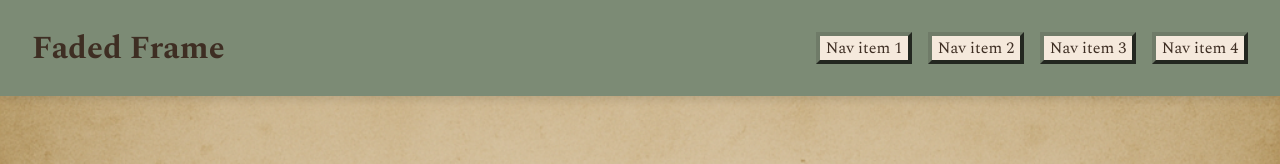
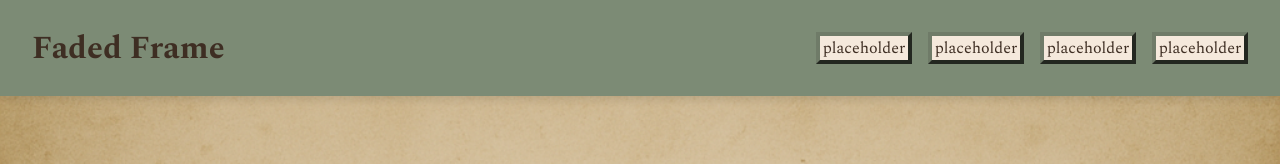
Before and after one commit to Asksolped/Faded-frame, a React (Vite) app: page / in a window 1280 px wide. Shown: the top 164 px of the page. Built offline with nearby package versions, Linux system fonts and the light colour scheme.

Commit message:
nav item update

```diff
--- a/src/Header.jsx
+++ b/src/Header.jsx
@@ -2,7 +2,7 @@ import { useEffect, useRef } from "react";
 /*
 Function to show navbar when the page is scrolled
  */
-function Header() {
+function Header({ navItem = "placeholder" }) {
   const navRef = useRef(null);
 
   useEffect(() => {
@@ -31,24 +31,24 @@ function Header() {
       <nav>
         <div className="nav-item">
           <a href="#">
-            <p className="nav-text">Nav item 1</p>
+            <p className="nav-text">{navItem}</p>
           </a>
         </div>
         <div className="nav-item">
           <a href="#">
-            <p className="nav-text">Nav item 2</p>
+            <p className="nav-text">{navItem}</p>
           </a>
         </div>
         <div className="nav-item">
           {" "}
           <a href="#">
-            <p className="nav-text">Nav item 3</p>
+            <p className="nav-text">{navItem}</p>
           </a>
         </div>
         <div className="nav-item">
           {" "}
           <a href="#">
-            <p className="nav-text">Nav item 4</p>
+            <p className="nav-text">{navItem}</p>
           </a>
         </div>
       </nav>
```
